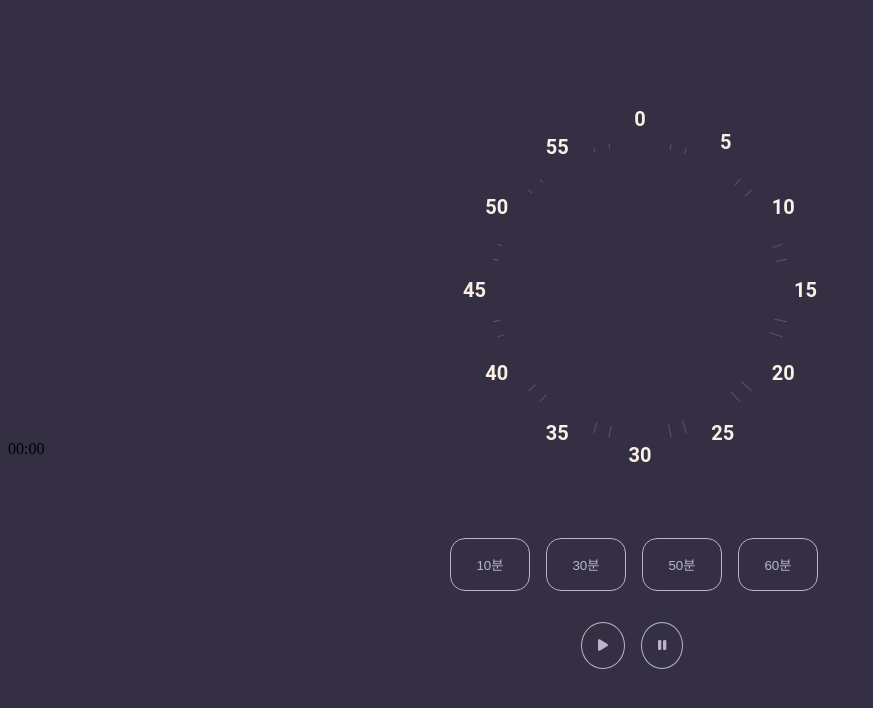
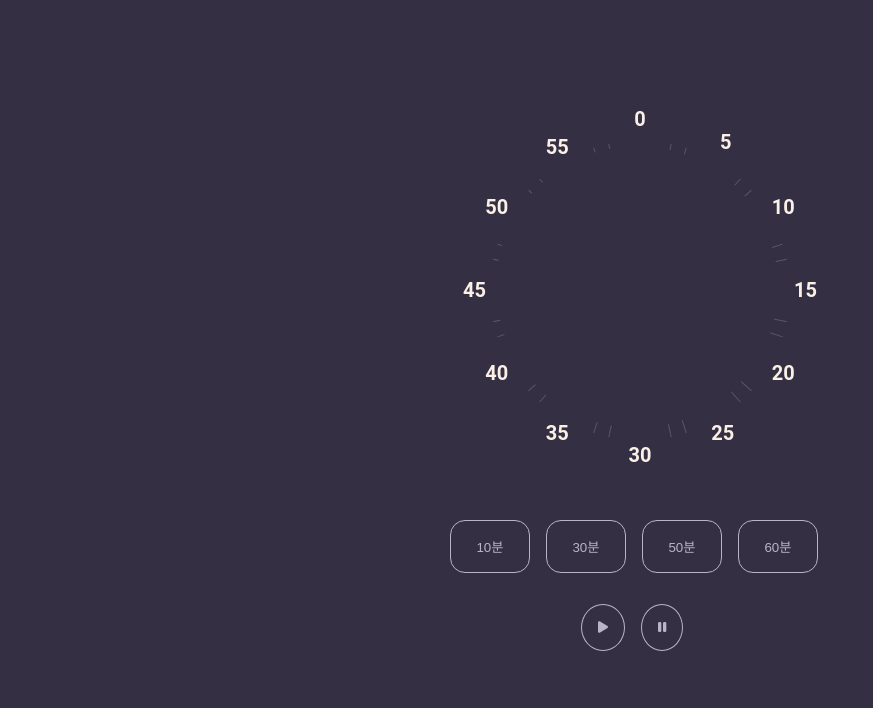
Before and after one commit to hhyanghh/timer-app, a plain HTML site: page index.html in a window 1280 px wide. Shown: the whole page, without its empty margins (0-873 px from the left). Drawn offline with Linux system fonts and the light colour scheme.

Commit message:
[Fix] 불필요 코드 제거

```diff
--- a/index.html
+++ b/index.html
@@ -22,9 +22,6 @@
         <div class="cover2"></div>
       </div>
     </div>
-    <div class="digital-clock">
-      <span id="minutes">00</span>:<span id="seconds">00</span>
-    </div>
     <div class="btn-container"></div>
     <div class="control-btn">
       <button id="start-btn">
```
